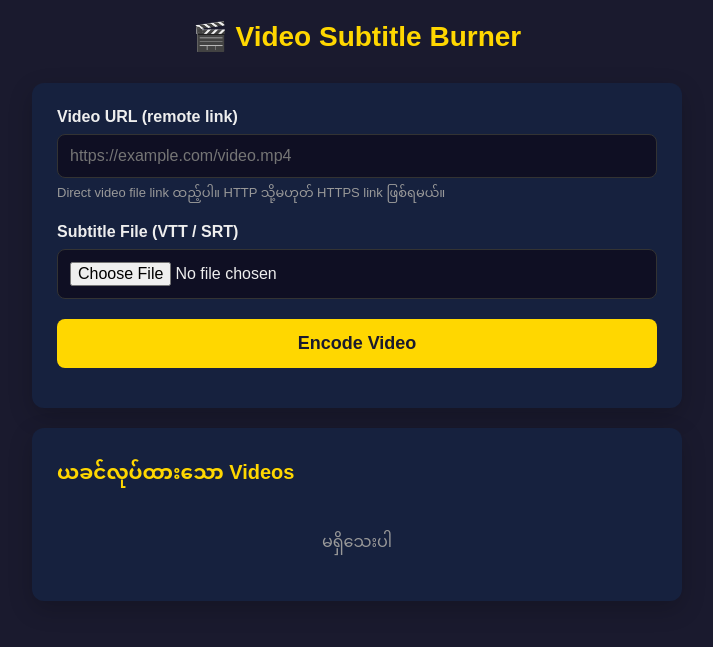
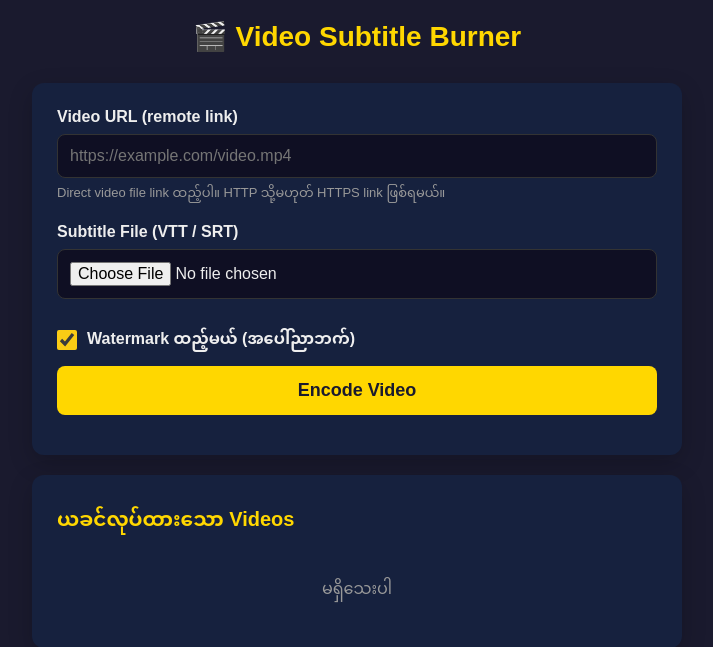
Before and after one commit to dino89840/video-subtitle-web, a Flask app: page / in a window 1280 px wide. Shown: the top 647 px of the page, without its empty margins (283-996 px from the left). Run offline with Flask 3, Linux system fonts and the light colour scheme; parts of the project's set-up code (start-up, migrations or seed data) failed here and were passed over.

Commit message:
Add watermark on/off toggle to dashboard

```diff
--- a/app.py
+++ b/app.py
@@ -1384,7 +1384,7 @@ def _probe_video_width(video_path):
         return None
 
 
-def encode_job(job_id, video_url, subtitle_path):
+def encode_job(job_id, video_url, subtitle_path, watermark_enabled=True):
     job_dir = JOBS_DIR / job_id
     ass_path = job_dir / "subtitles.ass"
     output_path = job_dir / "output.mp4"
@@ -1458,7 +1458,8 @@ def encode_job(job_id, video_url, subtitle_path):
 
             # Render watermark and intro PNGs
             watermark_png = str(job_dir / "watermark.png")
-            render_watermark_png(watermark_png)
+            if watermark_enabled:
+                render_watermark_png(watermark_png)
             intro_png = str(job_dir / "intro.png")
             render_intro_png(intro_png, video_width)
 
@@ -1523,38 +1524,61 @@ def encode_job(job_id, video_url, subtitle_path):
                 )
 
                 if plist is None:
-                    # Gap: re-encode with watermark (+ intro if 0-10s)
+                    # Gap: re-encode with watermark (optional) + intro (if 0-10s)
                     gap_filter = []
-                    gap_inputs = ["-i", watermark_png, "-i", intro_png]
-                    gap_filter.append(
-                        "[0:v][1:v]overlay=x=W-w-20:y=20[wm]"
-                    )
+                    gap_inputs = []
+                    prev = "[0:v]"
+                    next_idx = 1
+
+                    if watermark_enabled:
+                        gap_inputs += ["-i", watermark_png]
+                        gap_filter.append(
+                            f"{prev}[{next_idx}:v]overlay="
+                            f"x=W-w-20:y=20[wm]"
+                        )
+                        prev = "[wm]"
+                        next_idx += 1
+
+                    gap_inputs += ["-i", intro_png]
                     intro_s = max(0 - ps, 0)
                     intro_e = min(10 - ps, pdur)
                     if intro_e > intro_s + 0.1:
                         gap_filter.append(
-                            f"[wm][2:v]overlay=x=(W-w)/2:y=H-h-60:"
-                            f"enable='between(t,{intro_s:.3f},{intro_e:.3f})'"
+                            f"{prev}[{next_idx}:v]overlay="
+                            f"x=(W-w)/2:y=H-h-60:"
+                            f"enable='between(t,{intro_s:.3f},"
+                            f"{intro_e:.3f})'"
                             f"[vout]"
                         )
                         vmap = "[vout]"
+                    elif prev != "[0:v]":
+                        vmap = prev
                     else:
-                        vmap = "[wm]"
-                    run_ffmpeg_simple([
+                        # No watermark, no intro: plain re-encode
+                        gap_filter = None
+                        vmap = "0:v"
+
+                    gap_cmd = [
                         "ffmpeg", "-y", "-hide_banner",
                         "-loglevel", "error",
                         "-ss", f"{ps:.3f}",
                         "-i", str(input_path),
                         *gap_inputs,
                         "-t", f"{pdur:.3f}",
-                        "-filter_complex", ";".join(gap_filter),
+                    ]
+                    if gap_filter:
+                        gap_cmd += [
+                            "-filter_complex", ";".join(gap_filter),
+                        ]
+                    gap_cmd += [
                         "-map", vmap, "-map", "0:a?",
                         "-c:v", "libx264", "-preset", "veryfast",
                         "-crf", "21", "-pix_fmt", "yuv420p",
                         "-c:a", "aac", "-b:a", "128k",
                         "-avoid_negative_ts", "make_zero",
                         str(seg_out),
-                    ], f"gap {idx}")
+                    ]
+                    run_ffmpeg_simple(gap_cmd, f"gap {idx}")
                 else:
                     # Subtitle segment: extract then burn PNGs
                     raw_seg = seg_dir / f"raw_{idx:04d}.mp4"
@@ -1588,18 +1612,19 @@ def encode_job(job_id, video_url, subtitle_path):
                         )
                         prev = out
 
-                    # Add watermark and intro as inputs
-                    wm_idx = len(png_inputs) // 2 + 1
-                    png_inputs += ["-i", watermark_png]
-                    intro_idx = wm_idx + 1
+                    # Add watermark (optional) and intro as inputs
+                    if watermark_enabled:
+                        wm_idx = len(png_inputs) // 2 + 1
+                        png_inputs += ["-i", watermark_png]
+                        # Watermark: top-right, entire segment
+                        filter_parts.append(
+                            f"{prev}[{wm_idx}:v]overlay="
+                            f"x=W-w-20:y=20[wm]"
+                        )
+                        prev = "[wm]"
+
+                    intro_idx = len(png_inputs) // 2 + 1
                     png_inputs += ["-i", intro_png]
-
-                    # Watermark: top-right, entire segment
-                    filter_parts.append(
-                        f"{prev}[{wm_idx}:v]overlay="
-                        f"x=W-w-20:y=20[wm]"
-                    )
-                    prev = "[wm]"
 
                     # Intro: center, only if segment overlaps 0-10s
                     # (times relative to segment start)
@@ -1884,6 +1909,9 @@ def submit():
     job_dir = JOBS_DIR / job_id
     job_dir.mkdir(parents=True, exist_ok=False)
 
+    # Watermark toggle (default on)
+    watermark_enabled = request.form.get("watermark", "1") == "1"
+
     # Subtitle file is optional - watermark+intro always applied
     subtitle_file = request.files.get("subtitle")
     subtitle_path = None
@@ -1921,6 +1949,7 @@ def submit():
             job_id,
             video_url,
             str(subtitle_path),
+            watermark_enabled,
         ),
         daemon=True,
         name=f"encode-{job_id}",
--- a/templates/index.html
+++ b/templates/index.html
@@ -274,6 +274,16 @@
       id="subFile"
       accept=".vtt,.srt,text/vtt,application/x-subrip"
     >
+
+    <label style="display: flex; align-items: center; gap: 10px; cursor: pointer; margin-top: 4px;">
+      <input
+        type="checkbox"
+        id="watermarkToggle"
+        checked
+        style="width: 20px; height: 20px; accent-color: #facc15;"
+      >
+      <span>Watermark ထည့်မယ် (အပေါ်ညာဘက်)</span>
+    </label>
 
     <button id="submitBtn" type="button">
       Encode Video
@@ -586,6 +596,8 @@ async function submitJob() {
   const formData = new FormData();
   formData.append('video_url', videoUrl);
   formData.append('subtitle', subtitleFile);
+  const watermarkOn = document.getElementById('watermarkToggle').checked;
+  formData.append('watermark', watermarkOn ? '1' : '0');
 
   try {
     const response = await fetch('/api/submit', {
```
